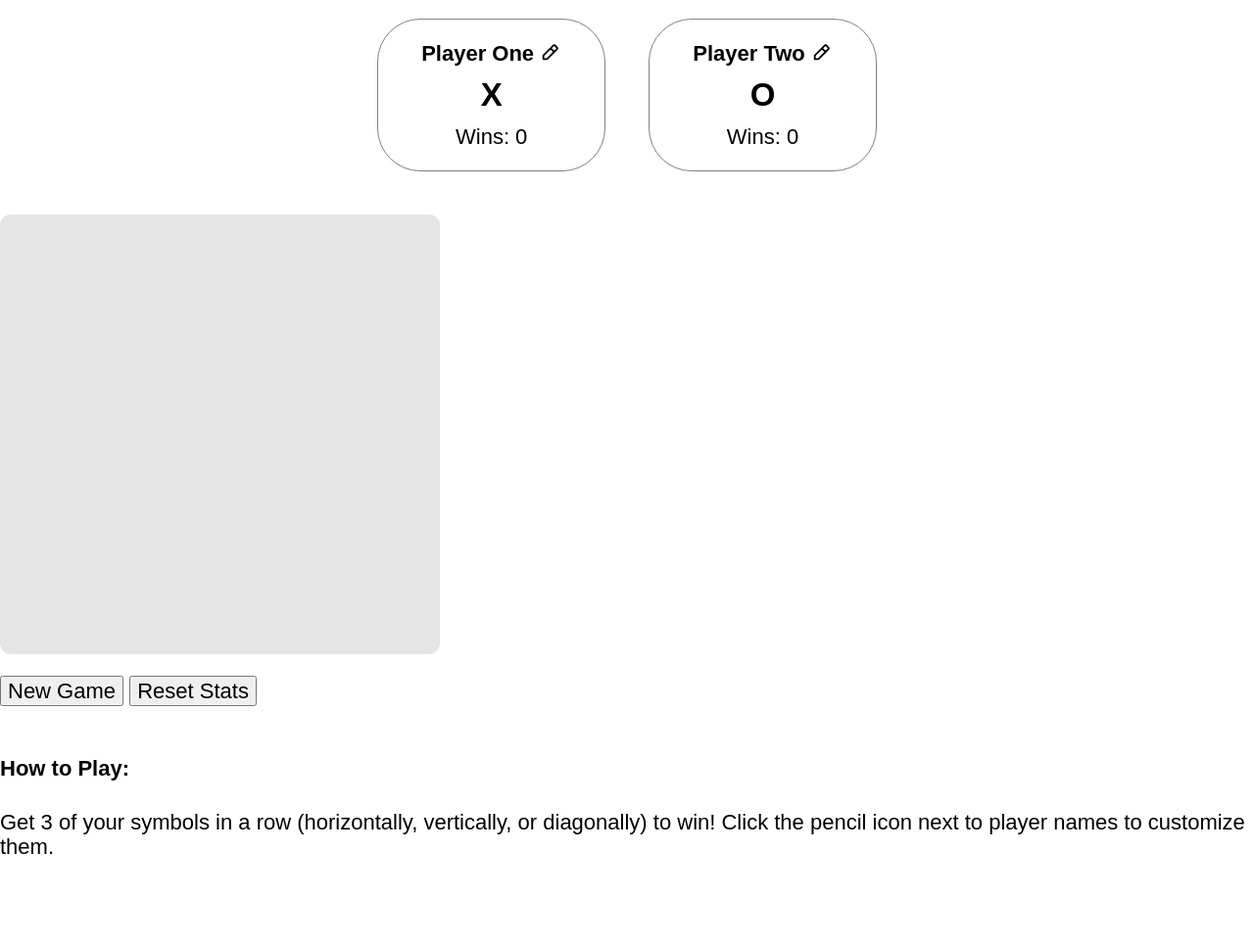
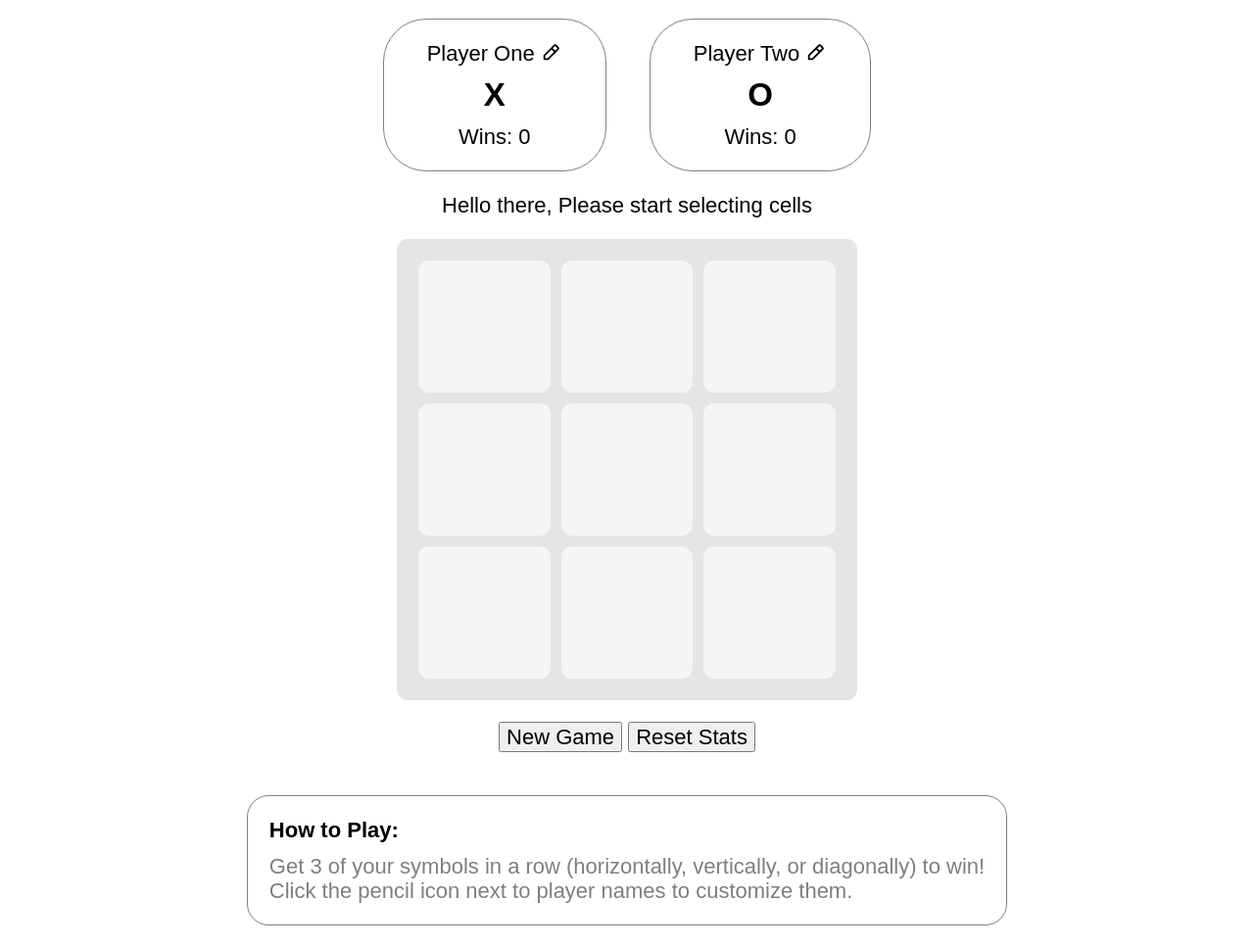
Before and after one commit to PaulaMaged/Tic-Tac-Toe, a plain HTML site: page index.html in a window 1280 px wide. Shown: the part 76-1043 px from the top of the page at 98% size. Before the commit the page ends 953 px from the top, so only its background shows below. Drawn offline with Linux system fonts and the light colour scheme.

Commit message:
Create layout comparable to design

```diff
--- a/index.html
+++ b/index.html
@@ -10,24 +10,35 @@
         <script src="scripts/main.js" defer></script>
     </head>
     <body class="flex-column">
-        <div id="page-container" class="flex-column gap-md">
-            <h1 class="game-title text-center margin-sm">Tic Tac Toe</h1>
+        <div id="page-container" class="flex-column gap-md align-items-center">
+            <h1 class="text-center margin-sm">Tic Tac Toe</h1>
             <div
                 id="players-stats-container"
                 class="flex justify-center gap-lg margin-horizontal-lg"
             ></div>
-            <div class="game-status"></div>
-            <div class="grid-game-board flex-grow-auto"></div>
+            <div class="game-status">
+                Hello there, Please start selecting cells
+            </div>
+            <div
+                class="grid-game-board gap-sm border-radius-sm padding-md"
+            ></div>
             <div class="control-buttons-container">
                 <button class="bt-new-game">New Game</button>
                 <button class="bt-reset-stats">Reset Stats</button>
             </div>
-            <div class="game-instructions-card">
-                <h4 class="game-instructions-header">How to Play:</h4>
-                <p class="game-instructions-paragraph">
+            <div
+                class="game-instructions-card padding-md border-radius-md margin-md"
+            >
+                <h4
+                    class=".game-instruction-card__game-instructions-header margin-bottom-sm"
+                >
+                    How to Play:
+                </h4>
+                <p class="game-instructions-card__game-instructions-paragraph">
                     Get 3 of your symbols in a row (horizontally, vertically, or
-                    diagonally) to win! Click the pencil icon next to player
-                    names to customize them.
+                    diagonally) to win! <br />
+                    Click the pencil icon next to player names to customize
+                    them.
                 </p>
             </div>
         </div>
--- a/scripts/main.js
+++ b/scripts/main.js
@@ -258,13 +258,10 @@ const screenController = ((gameController) => {
             const gameCell = document.createElement('div');
             cells.push(gameCell);
             gameCell.textContent = '';
-            gameCell.classList.add('cell');
-            const gameCellContainer = document.createElement('div');
-            gameCellContainer.addEventListener('click', handleOnClick);
-            gameCellContainer.dataset.position = i.toString();
-            gameCellContainer.classList.add('cell-container');
-            gameCellContainer.appendChild(gameCell);
-            elBoard.appendChild(gameCellContainer);
+            gameCell.addEventListener('click', handleOnClick);
+            gameCell.dataset.position = i.toString();
+            gameCell.classList.add('grid-game-board__cell', 'border-radius-sm');
+            elBoard.appendChild(gameCell);
         }
 
         players[0].name = playerOneName;
@@ -343,7 +340,7 @@ screenController.init();
             /* HTML */
             `
                 <section
-                    class="player-stats-card flex-column gap-sm justify-start align-items-center border-radius-lg padding-horizontal-lg padding-vertical-md"
+                    class="player-stats-card gap-sm align-items-center border-radius-lg padding-horizontal-lg padding-vertical-md"
                 >
                     <p class="player-stats-card__name">
                         Player ${i == 1 ? 'One' : 'Two'}
--- a/styles/main.css
+++ b/styles/main.css
@@ -3,9 +3,18 @@ body {
   font-family: Arial, sans-serif;
 }
 
-#page-container {
-  flex: 1;
-  min-height: 100vh;
+h1,
+h2,
+h3,
+h4,
+h5,
+h6 {
+  margin: 0;
+}
+
+p {
+  padding: 0;
+  margin: 0;
 }
 
 @media screen and (min-width: 320px) {
@@ -18,11 +27,6 @@ body {
     font-size: 22px;
   }
 }
-p {
-  padding: 0;
-  margin: 0;
-}
-
 .flex {
   display: flex;
 }
@@ -56,6 +60,10 @@ p {
   justify-content: space-around;
 }
 
+.justify-self-center {
+  justify-self: center;
+}
+
 .align-items-start {
   align-items: flex-start;
 }
@@ -66,6 +74,10 @@ p {
 
 .align-items-end {
   align-items: flex-end;
+}
+
+.align-self-center {
+  align-self: center;
 }
 
 .gap-sm {
@@ -164,6 +176,18 @@ p {
   margin-right: 2rem;
 }
 
+.margin-bottom-sm {
+  margin-bottom: 0.5rem;
+}
+
+.margin-bottom-md {
+  margin-bottom: 1rem;
+}
+
+.margin-bottom-lg {
+  margin-bottom: 2rem;
+}
+
 .border-radius-sm {
   border-radius: 0.5rem;
 }
@@ -184,15 +208,33 @@ p {
   text-align: center;
 }
 
+.font-size-sm {
+  font-size: 0.5rem;
+}
+
+.font-size-default {
+  font-size: 1rem;
+}
+
+.font-size-md {
+  font-size: 1.5rem;
+}
+
+.font-size-lg {
+  font-size: 2rem;
+}
+
+.font-size-xl {
+  font-size: 3rem;
+}
+
 .grid-game-board {
   display: grid;
-  width: 33.3333333333%;
   grid-template-columns: repeat(3, 1fr);
   grid-template-rows: repeat(3, 1fr);
+  width: 33.3333333333%;
+  max-width: 600px;
   aspect-ratio: 1/1;
-  padding: 0.5em;
-  gap: 0.25em;
-  border-radius: 2.5%;
   background-color: #e5e5e5;
 }
 
@@ -200,8 +242,20 @@ p {
   display: flex;
   justify-content: center;
   align-items: center;
-  border-radius: 2.5%;
+  font-size: 3rem;
   padding: 5%;
+  background-color: whitesmoke;
+  cursor: pointer;
+  user-select: none;
+  transition: transform 0.2s cubic-bezier(0.22, 1, 0.36, 1);
+}
+
+.grid-game-board__cell:hover {
+  box-shadow: 0 0 0.5rem black;
+}
+
+.grid-game-board__cell:active {
+  transform: scale(0.95);
 }
 
 .grid-game-board__marker {
@@ -209,12 +263,14 @@ p {
 }
 
 .player-stats-card {
+  display: flex;
+  flex-direction: column;
   border: 1px solid grey;
 }
 
 .player-stats-card__name {
   font-size: 1em;
-  font-weight: bold;
+  white-space: nowrap;
 }
 
 .player-stats-card__edit-icon {
@@ -227,4 +283,21 @@ p {
   font-weight: bold;
 }
 
+.game-instructions-card {
+  border: 1px solid grey;
+}
+
+.game-instructions-card__game-instructions-paragraph {
+  opacity: 0.5;
+}
+
+#page-container {
+  flex: 1;
+  min-height: 100vh;
+}
+
+#page-container > * {
+  flex: 0 1 auto;
+}
+
 /*# sourceMappingURL=main.css.map */
--- a/styles/pages/game.css
+++ b/styles/pages/game.css
@@ -1,3 +1,10 @@
+#page-container {
+  flex: 1;
+  min-height: 100vh;
+}
 
+#page-container > * {
+  flex: 0 1 auto;
+}
 
 /*# sourceMappingURL=game.css.map */
```
Also changed, not shown: 2 other files.
